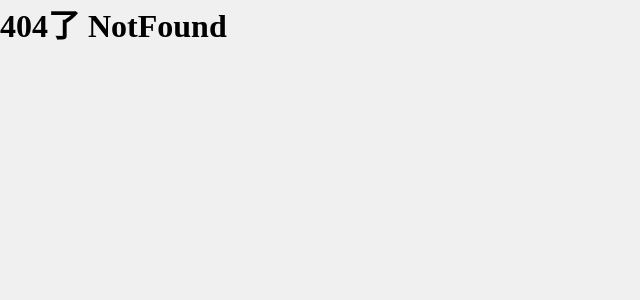
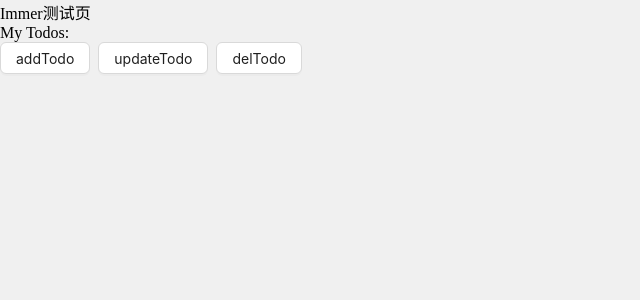
Before and after one commit to awefeng/fe-demo, a React app: page /immer in a window 1280 px wide. Shown: the top 300 px of the page, without its empty margins (0-640 px from the left). Built offline with nearby package versions, Linux system fonts and the light colour scheme.

Commit message:
feat: add immer demo (#6)
ok, lgtm,

```diff
--- a/src/routes/config.tsx
+++ b/src/routes/config.tsx
@@ -25,6 +25,10 @@ const routes: RouteProps[] = [
       {
         path: 'min-heap',
         element: lazyLoad(lazy(() => import('@/views/minHeap')))
+      },
+      {
+        path: 'immer',
+        element: lazyLoad(lazy(() => import('@/views/immer')))
       },
       {
         path: 'settings',
--- /dev/null
+++ b/src/views/immer/index.tsx
@@ -0,0 +1,77 @@
+import { FC, Fragment, useState } from 'react'
+import { Button, Space } from 'antd'
+import { produce } from 'immer'
+
+interface TodoProps {
+  readonly name: string
+  readonly time: Date
+}
+
+const ImmerTest: FC = () => {
+  const [myTodos, setMyTodos] = useState<TodoProps[]>([])
+  const addMyTodo = () => {
+    const nextTodo = produce(myTodos, (draft) => {
+      draft.push({
+        name: `${Math.random()} +  测试`,
+        time: new Date()
+      })
+    })
+
+    setMyTodos(nextTodo)
+  }
+  const updateMyTodo = (index: number, todo: Partial<TodoProps>) => {
+    const nextTodo = produce(myTodos, (draft) => {
+      draft[index] = {
+        ...draft[index],
+        ...todo
+      }
+    })
+
+    setMyTodos(nextTodo)
+  }
+  const delMyTodo = (index: number) => {
+    const nextTodos = produce(myTodos, (draft) => {
+      draft.splice(index, 1)
+    })
+
+    setMyTodos(nextTodos)
+  }
+
+  return (
+    <Fragment>
+      <div>Immer测试页</div>
+      My Todos:
+      <ul>
+        {myTodos.map((todo, index) => {
+          return (
+            <li key={index}>
+              {todo.name} | {todo.time.toLocaleString()}
+            </li>
+          )
+        })}
+      </ul>
+      <Space direction='horizontal'>
+        <Button onClick={addMyTodo}>addTodo</Button>
+        <Button
+          onClick={() => {
+            updateMyTodo(0, {
+              name: `${Math.random()} +  测试`,
+              time: new Date()
+            })
+          }}
+        >
+          updateTodo
+        </Button>
+        <Button
+          onClick={() => {
+            delMyTodo(0)
+          }}
+        >
+          delTodo
+        </Button>
+      </Space>
+    </Fragment>
+  )
+}
+
+export default ImmerTest
```
